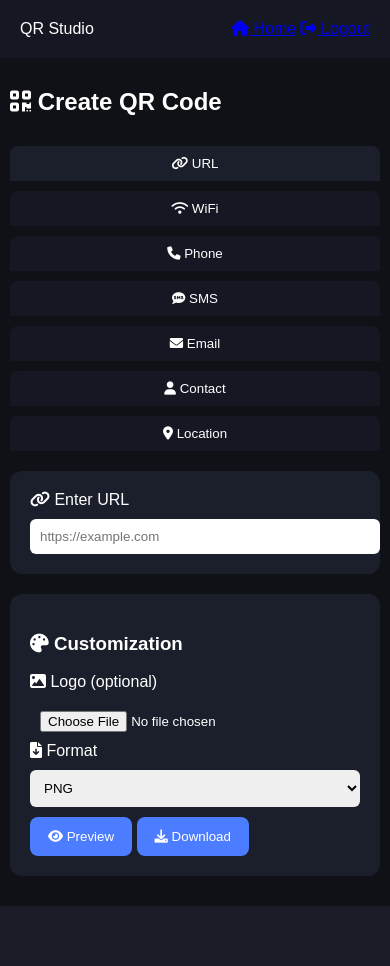
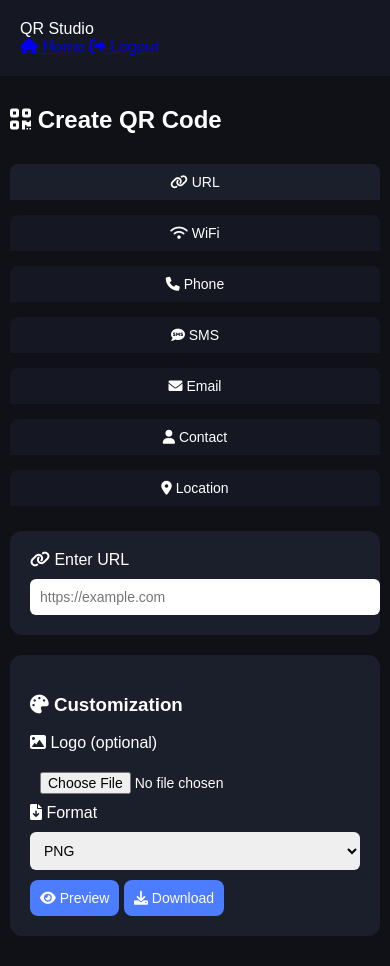
Before and after one commit to actiongaming4546-design/QR-STUDIO, a Flask app: page /dashboard in a window 390 px wide. Before the commit the page ends 906 px from the top, so only its background shows below. Run offline with Flask 3, Linux system fonts and the light colour scheme; the visitor is signed in with stand-in values (Sample User, id 1).

Commit message:
Enhance graphics and mobile responsiveness across templates

```diff
--- a/templates/dashboard.html
+++ b/templates/dashboard.html
@@ -3,6 +3,7 @@
 <head>
 
 <title>QR Dashboard</title>
+<meta name="viewport" content="width=device-width, initial-scale=1.0">
 <link rel="stylesheet" href="https://cdnjs.cloudflare.com/ajax/libs/font-awesome/6.0.0/css/all.min.css">
 
 <style>
@@ -93,6 +94,24 @@ text-align:center;
     }
     .tabs {
         flex-direction: column;
+    }
+}
+
+@media (max-width: 480px) {
+    header {
+        flex-direction: column;
+        align-items: flex-start;
+    }
+    .tabs .tab-button {
+        width: 100%;
+        margin-bottom: 5px;
+    }
+    input, select {
+        font-size: 14px;
+    }
+    button {
+        font-size: 14px;
+        padding: 10px;
     }
 }
 
--- a/templates/pricing.html
+++ b/templates/pricing.html
@@ -2,6 +2,7 @@
 <html>
 <head>
 <title>Pricing - QR Studio</title>
+<meta name="viewport" content="width=device-width, initial-scale=1.0">
 <link rel="stylesheet" href="https://cdnjs.cloudflare.com/ajax/libs/font-awesome/6.0.0/css/all.min.css">
 <style>
 
```
Also changed, not shown: templates/index.html (+23 -0 lines), templates/login.html (+13 -0 lines), templates/register.html (+13 -0 lines).
